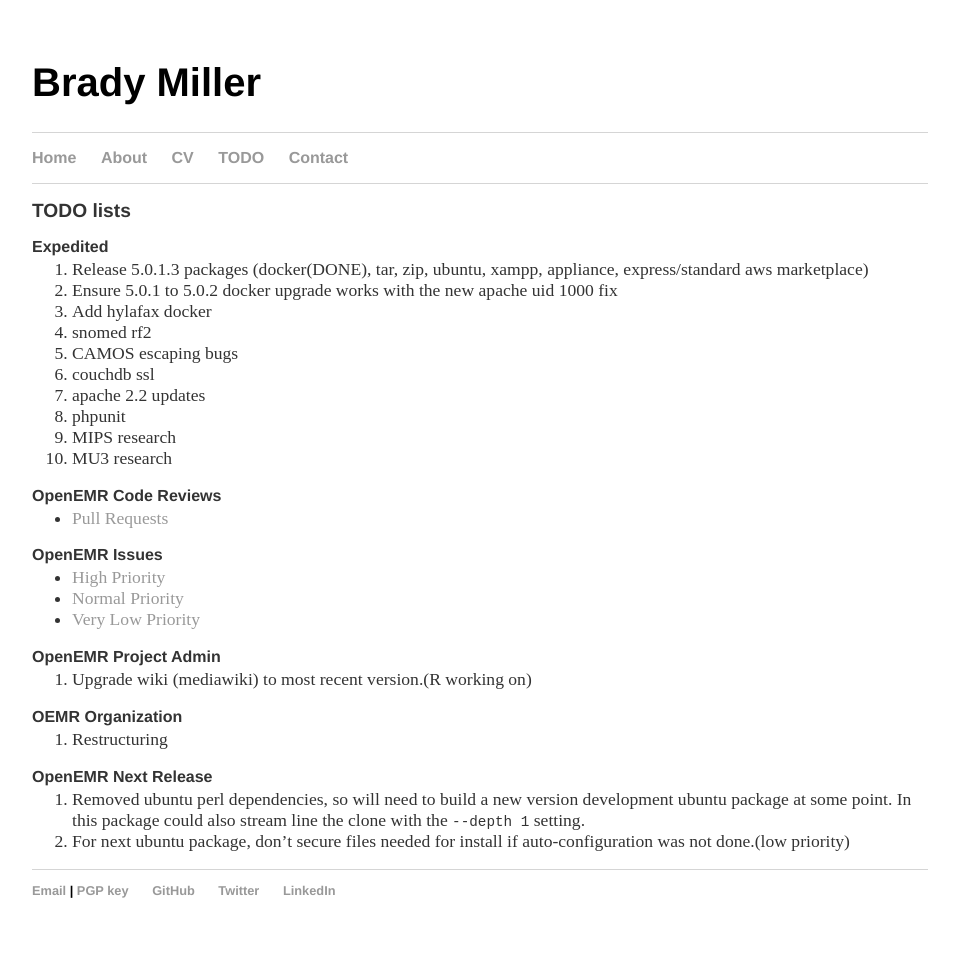
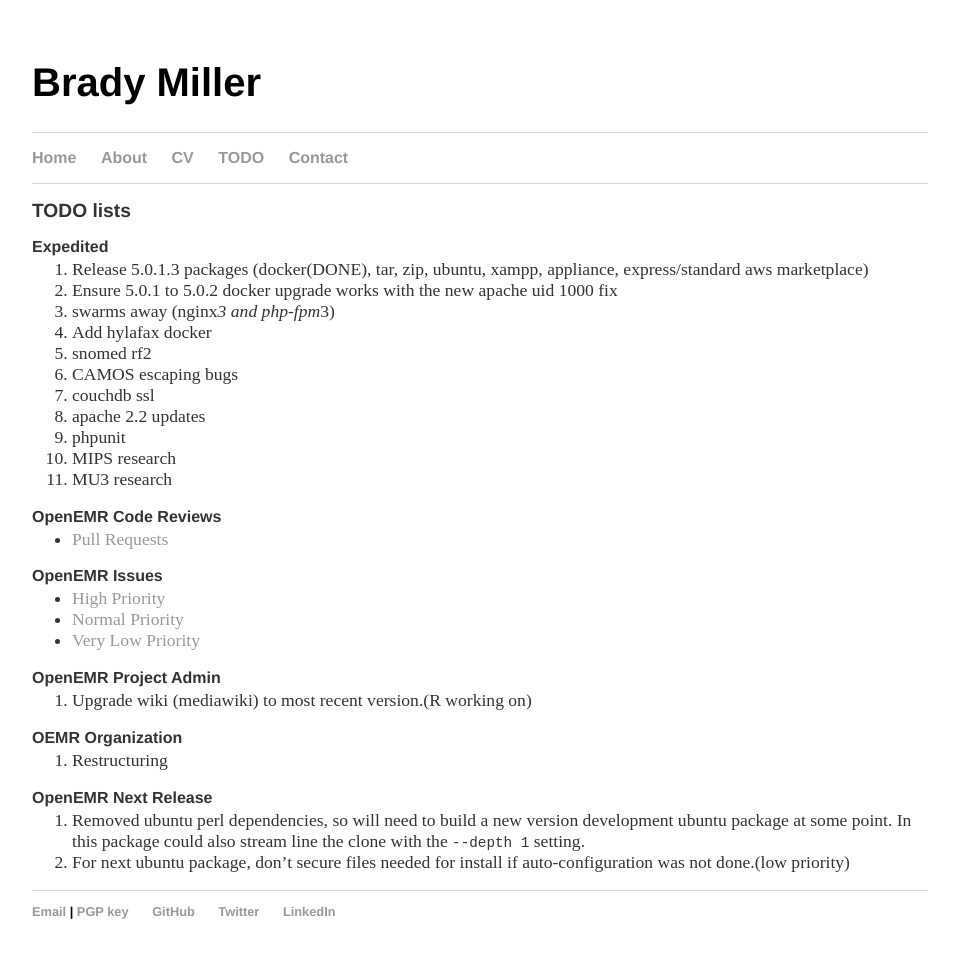
Before and after one commit to bradymiller/bradymiller.github.io, a Jekyll site: the page built from todo/index.md, in a window 1280 px wide. Shown: the whole page, without its empty margins (160-1119 px from the left). Built offline with Jekyll 4.4.1, drawn with Linux system fonts in a browser that asks for light colours; our own code applies the rules of GitHub Pages for plain Markdown files; before the commit the page ends 958 px from its top, so only the background shows below that.

Commit message:
Update index.md

```diff
--- a/todo/index.md
+++ b/todo/index.md
@@ -6,6 +6,7 @@
 ### Expedited
 1. Release 5.0.1.3 packages (docker(DONE), tar, zip, ubuntu, xampp, appliance, express/standard aws marketplace)
 1. Ensure 5.0.1 to 5.0.2 docker upgrade works with the new apache uid 1000 fix
+1. swarms away (nginx*3 and php-fpm*3)
 1. Add hylafax docker
 1. snomed rf2
 1. CAMOS escaping bugs
```
